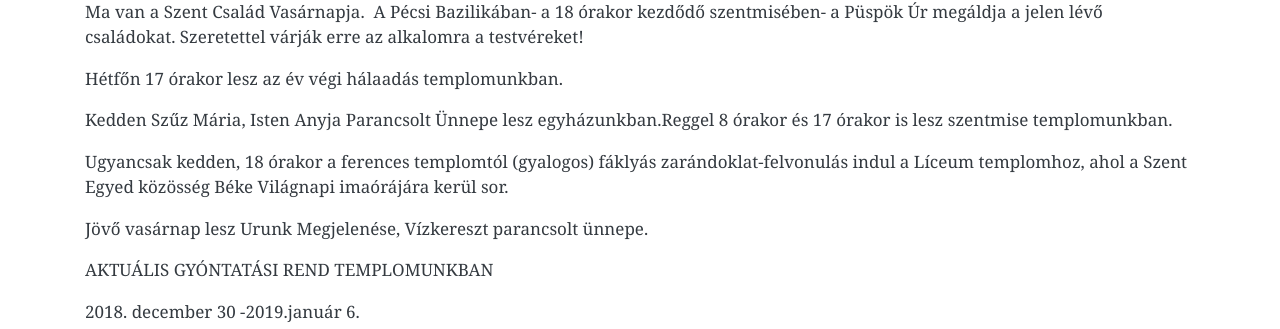
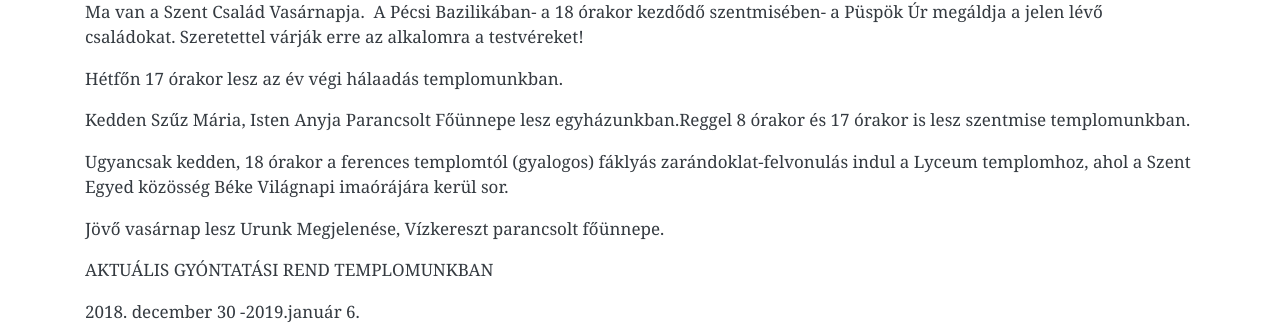
Before and after one commit to pecsi-ferences/pecsi-ferences.github.io, a Jekyll site: the page built from hirdeteseink.md, in a window 1280 px wide and 900 px high. Shown: the part 206-535 px from the top of the window. Built offline with Jekyll 4.4.1, drawn with Linux system fonts in a browser that asks for light colours; nearby versions of some CDN libraries.

Commit message:
Update from Forestry.io - Updated hirdeteseink.md

```diff
--- a/hirdeteseink.md
+++ b/hirdeteseink.md
@@ -13,11 +13,11 @@ Ma van a Szent Család Vasárnapja.  A Pécsi Bazilikában- a 18 órakor kezdő
 
 Hétfőn 17 órakor lesz az év végi hálaadás templomunkban.
 
-Kedden Szűz Mária, Isten Anyja Parancsolt Ünnepe lesz egyházunkban.Reggel 8 órakor és 17 órakor is lesz szentmise templomunkban.
+Kedden Szűz Mária, Isten Anyja Parancsolt Főünnepe lesz egyházunkban.Reggel 8 órakor és 17 órakor is lesz szentmise templomunkban.
 
-Ugyancsak kedden, 18 órakor a ferences templomtól (gyalogos) fáklyás zarándoklat-felvonulás indul a Líceum templomhoz, ahol a Szent Egyed közösség Béke Világnapi imaórájára kerül sor.
+Ugyancsak kedden, 18 órakor a ferences templomtól (gyalogos) fáklyás zarándoklat-felvonulás indul a Lyceum templomhoz, ahol a Szent Egyed közösség Béke Világnapi imaórájára kerül sor.
 
-Jövő vasárnap lesz Urunk Megjelenése, Vízkereszt parancsolt ünnepe.
+Jövő vasárnap lesz Urunk Megjelenése, Vízkereszt parancsolt főünnepe.
 
 AKTUÁLIS GYÓNTATÁSI REND TEMPLOMUNKBAN
 
```
